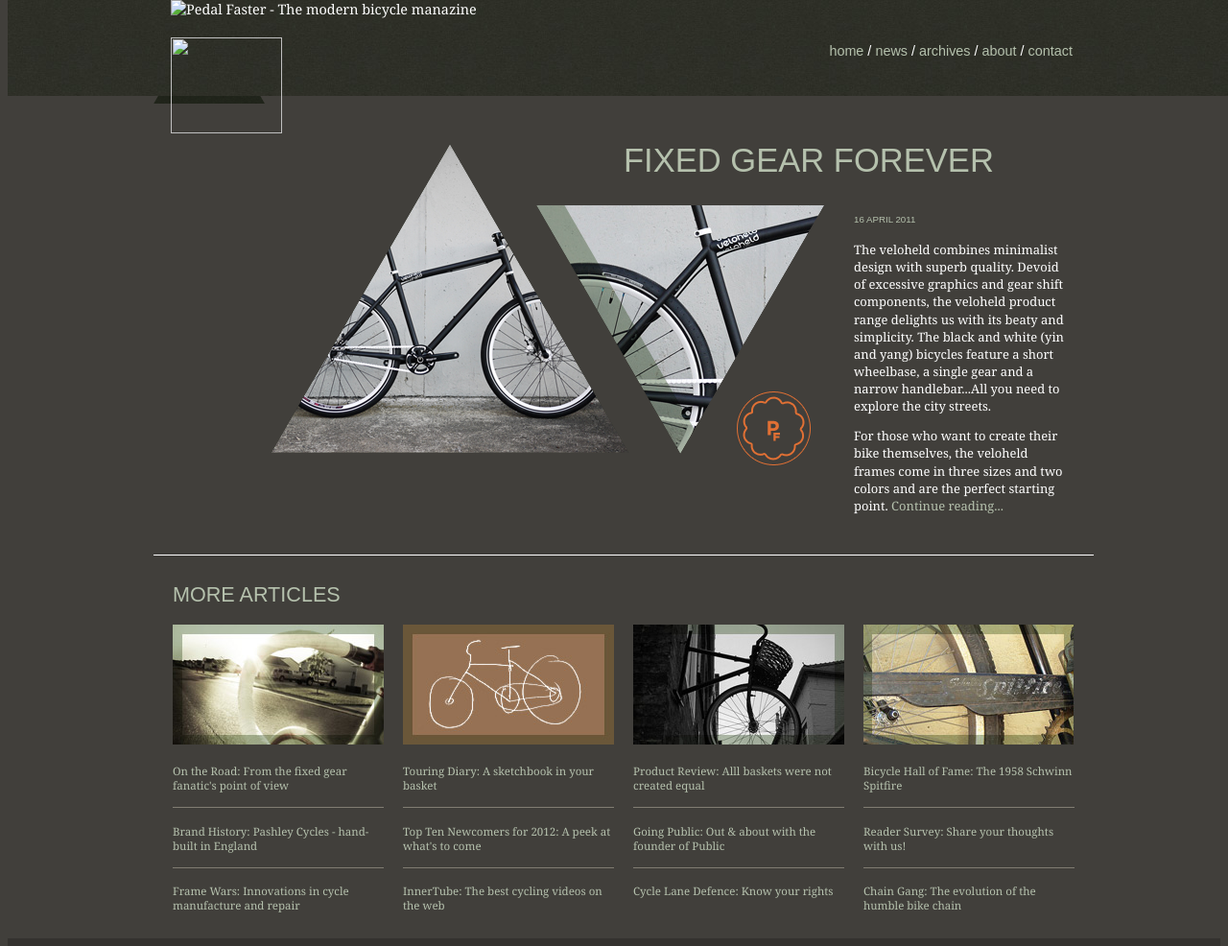
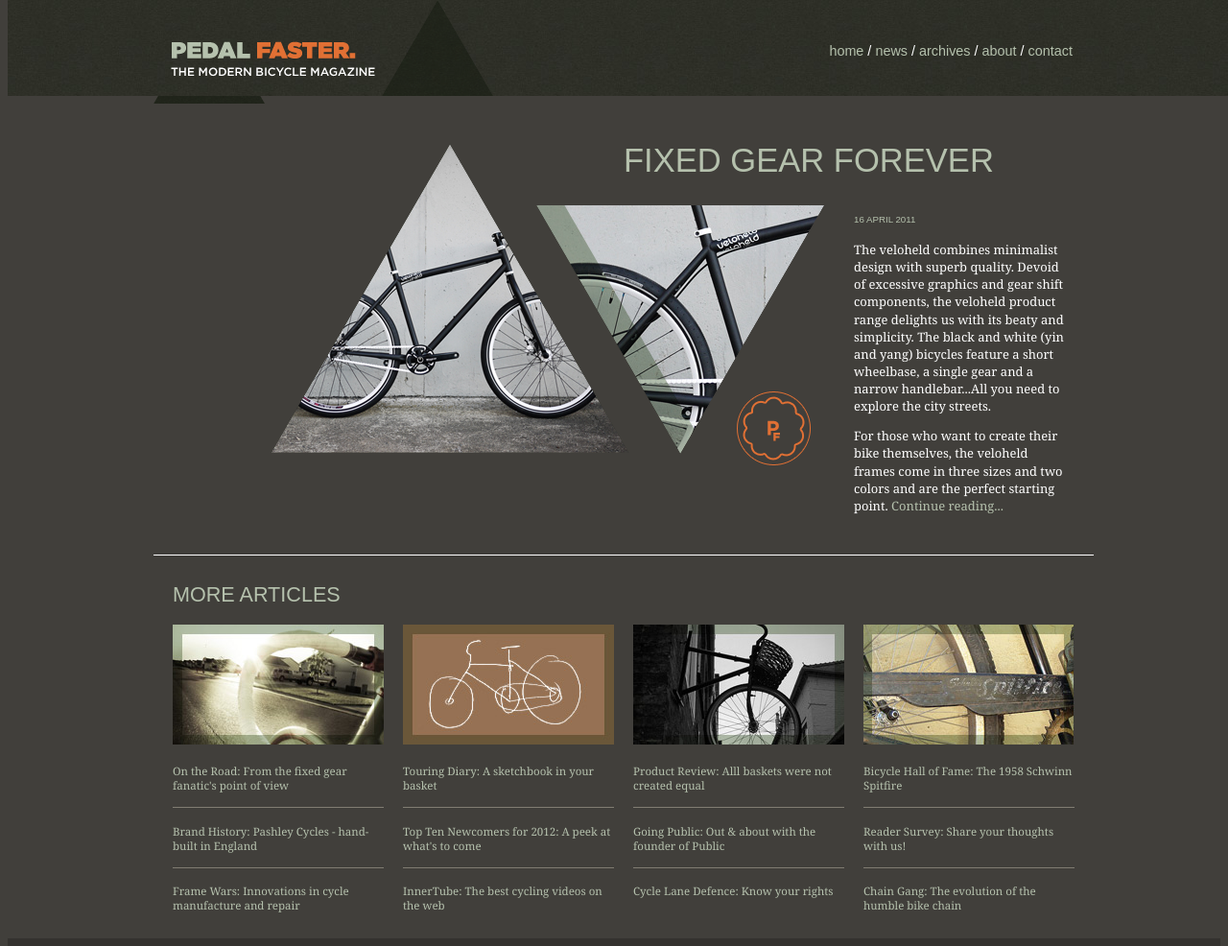
Before and after one commit to tutorialslearn/tutorialslearn.github.io, a plain HTML site: page web/index.html in a window 1280 px wide. Shown: the top 986 px of the page at 96% size. Drawn offline with Linux system fonts and the light colour scheme.

Commit message:
Update index.html

```diff
--- a/web/index.html
+++ b/web/index.html
@@ -11,8 +11,8 @@
         <div class="header">
             <div class="container_12">
                 <div class="grid_5">
-                    <img src="../04/images/logo.png" alt="Pedal Faster - The modern bicycle manazine" width="216" height="37" class="logo" />
-                    <img src="../04/images/header-triangle.png" alt="" width="116" height="100"/>
+                    <img src="images/logo.png" alt="Pedal Faster - The modern bicycle manazine" width="216" height="37" class="logo" />
+                    <img src="images/header-triangle.png" alt="" width="116" height="100"/>
                 </div>
                 <div class="nav grid_7">
                     <a href="">home</a> / <a href="">news</a> / <a href="">archives</a> / <a href="">about</a> / <a href="">contact</a>
```
